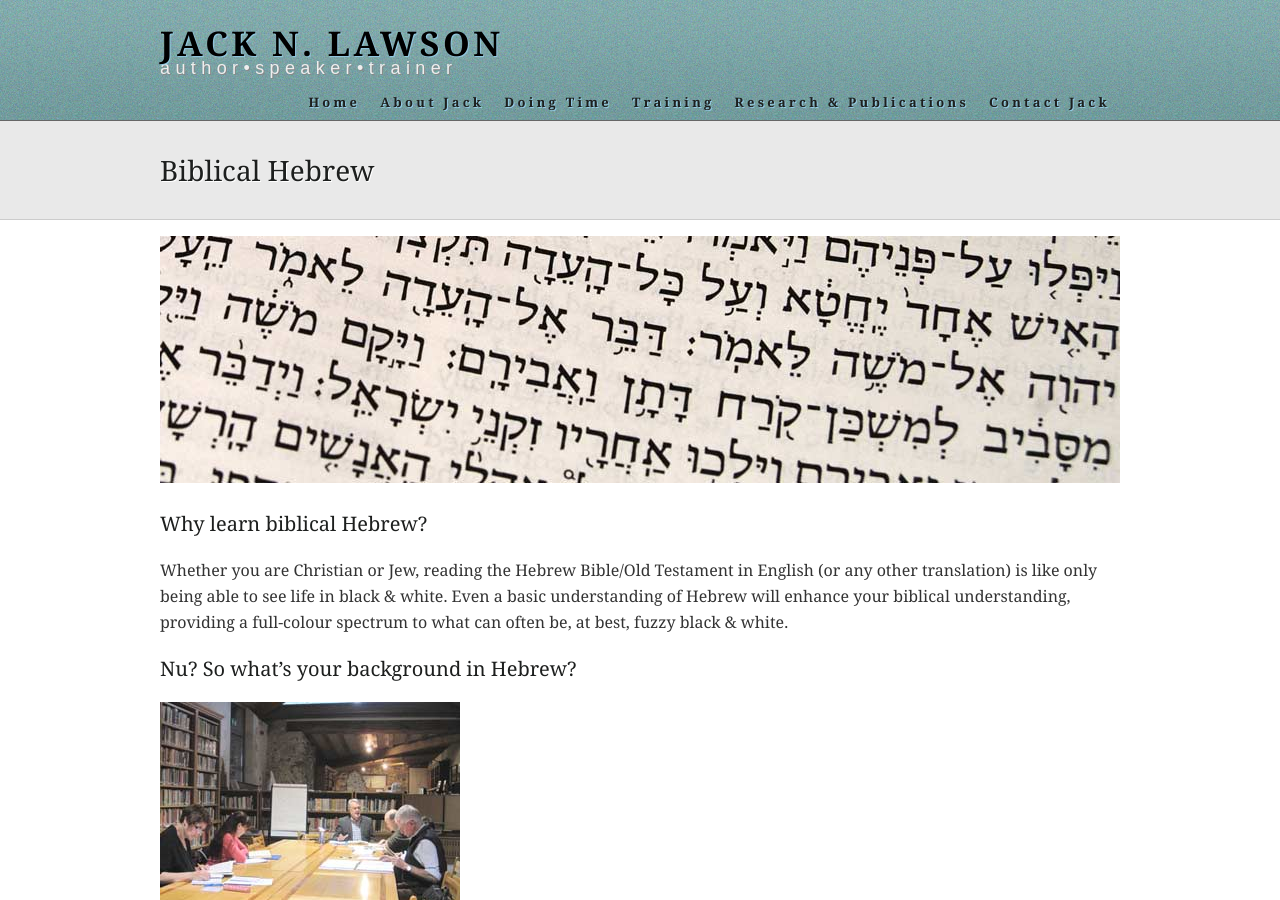
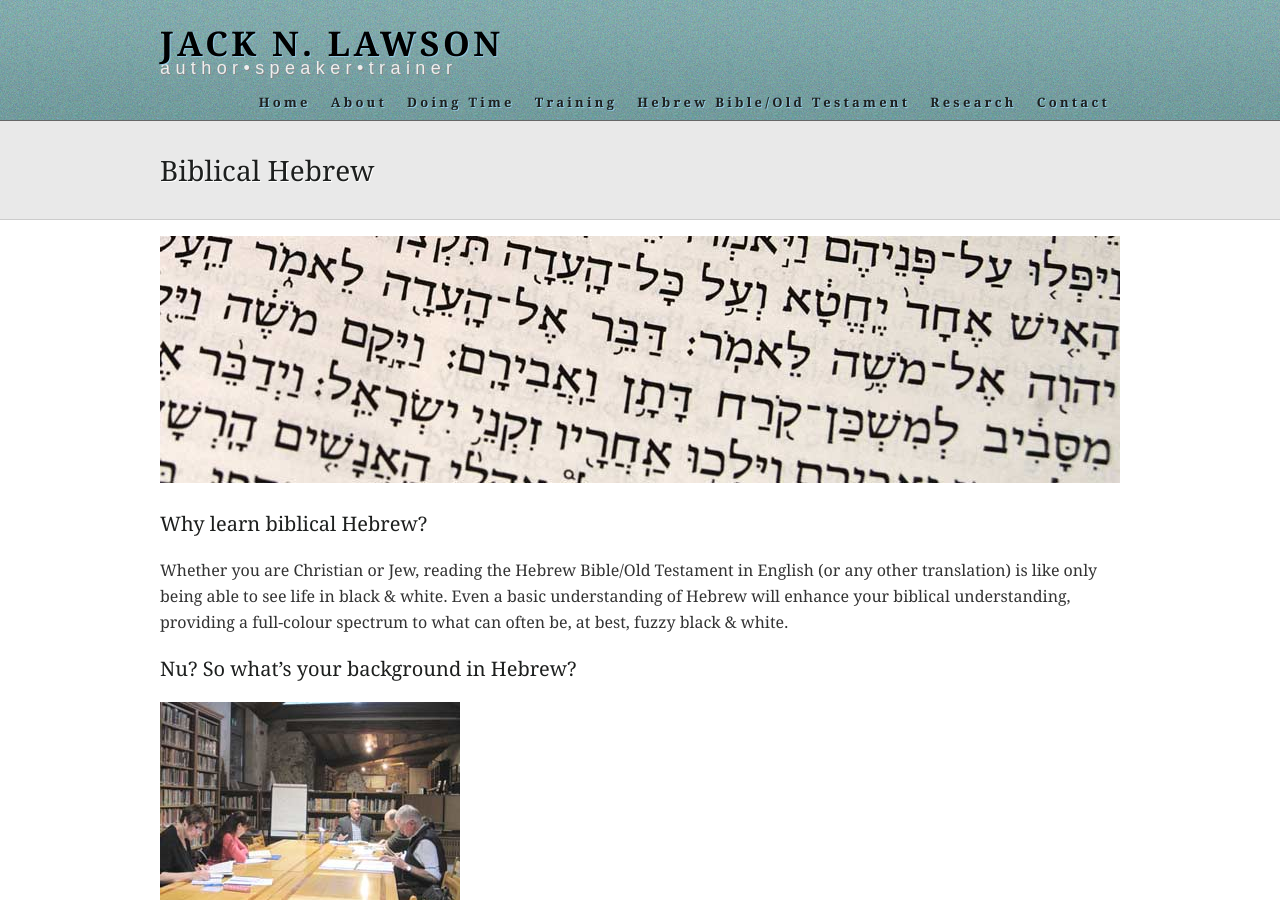
Before and after one commit to jacknlawson/jacknlawson.github.io, a Jekyll site: the page built from biblicalhebrew.md, in a window 1280 px wide and 900 px high. Built offline with Jekyll 4.4.1, drawn with Linux system fonts in a browser that asks for light colours; comment, search, counter and statistics services are not loaded; some of the changed text lies outside the part shown.

Commit message:
Some minor navigational changes

```diff
--- a/_includes/header.html
+++ b/_includes/header.html
@@ -8,7 +8,7 @@
   <div id="menu" class="centrecontent">
   <ul>
     <li><a href="/">Home</a></li>
-    <li><a href="/aboutjack">About Jack</a></li>
+    <li><a href="/aboutjack">About</a></li>
     <li><a href="/doingtime">Doing Time</a>
     <ul>
       <li><a href="/jacksthoughts">Reflections about 'Doing Time'</a></li>
@@ -17,13 +17,22 @@
     <li><a href="/training">Training</a>
     <ul>
       <li><a href="/mbti">Psychometric Tools for Self- and Group-understanding and Awareness</a></li>
+
+      <li><a href="/montgomerytrust">Montgomery Trust</a></li>
+
+    </ul>
+    </li>
+    <li><a href="/training">Hebrew Bible/Old Testament</a>
+    <ul>
+
       <li><a href="/jesustroublesomejew">Jesus the Troublesome Jew</a></li>
-      <li><a href="/montgomerytrust">Montgomery Trust</a></li>
+
       <li><a href="/joyoftexts">The Joy of Texts</a></li>
             <li><a href="/biblicalhebrew">Biblical Hebrew</a></li>
+            <li><a href="/costs">Costs</a></li>
     </ul>
     </li>
-    <li><a href="/research">Research &amp; Publications</a>
+    <li><a href="/research">Research</a>
     <ul>
       <li><a href="/exploringthewordofgodinscripture">Exploring the Word of God in Scripture</a></li>
       <li><a href="/islifeafix">Is life a fix?</a></li>
@@ -33,7 +42,7 @@
       <li><a href="/thegodwhorevealssecrets">The God who reveals secrets</a></li>
       </ul>
     </li>
-    <li><a href="/contactjack">Contact Jack</a></li>
+    <li><a href="/contactjack">Contact </a></li>
   </ul>
   </div>
 </header>
--- a/biblicalhebrew.md
+++ b/biblicalhebrew.md
@@ -32,4 +32,4 @@ Here are some responses from students who have done my courses:
 > “I found Jack Lawson two years ago and wish it were twenty. His scholarship, generous encouragement and humour will ensure the success of your Biblical Hebrew studies.”
 > D.W. Attleborough, Norfolk (Retired Language Teacher)
 
-**Want to learn to read the Hebrew Bible or have a Bat or Bar Mitzvah coming up? Just curious?  [Get in touch!](mailto:jacknlawson@btopenworld.com)**
+**Want to learn to read the Hebrew Bible or have a Bat or Bar Mitzvah coming up? Just curious?  [Get in touch!](mailto:jacknlawson@btopenworld.com)**. Costs: £30 per 90-minute session.
```
Also changed, not shown: costs.md (added, +8 -0 lines).
